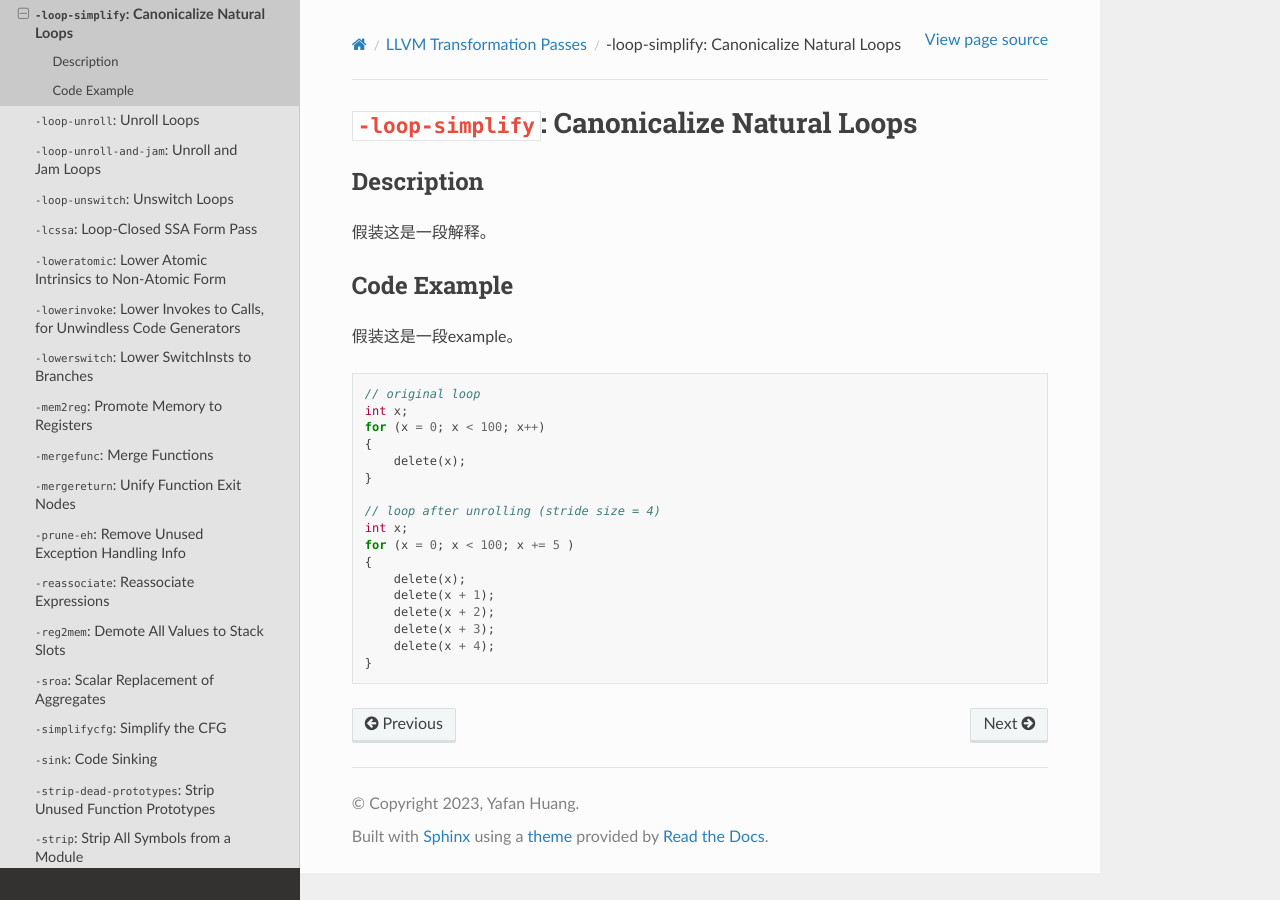
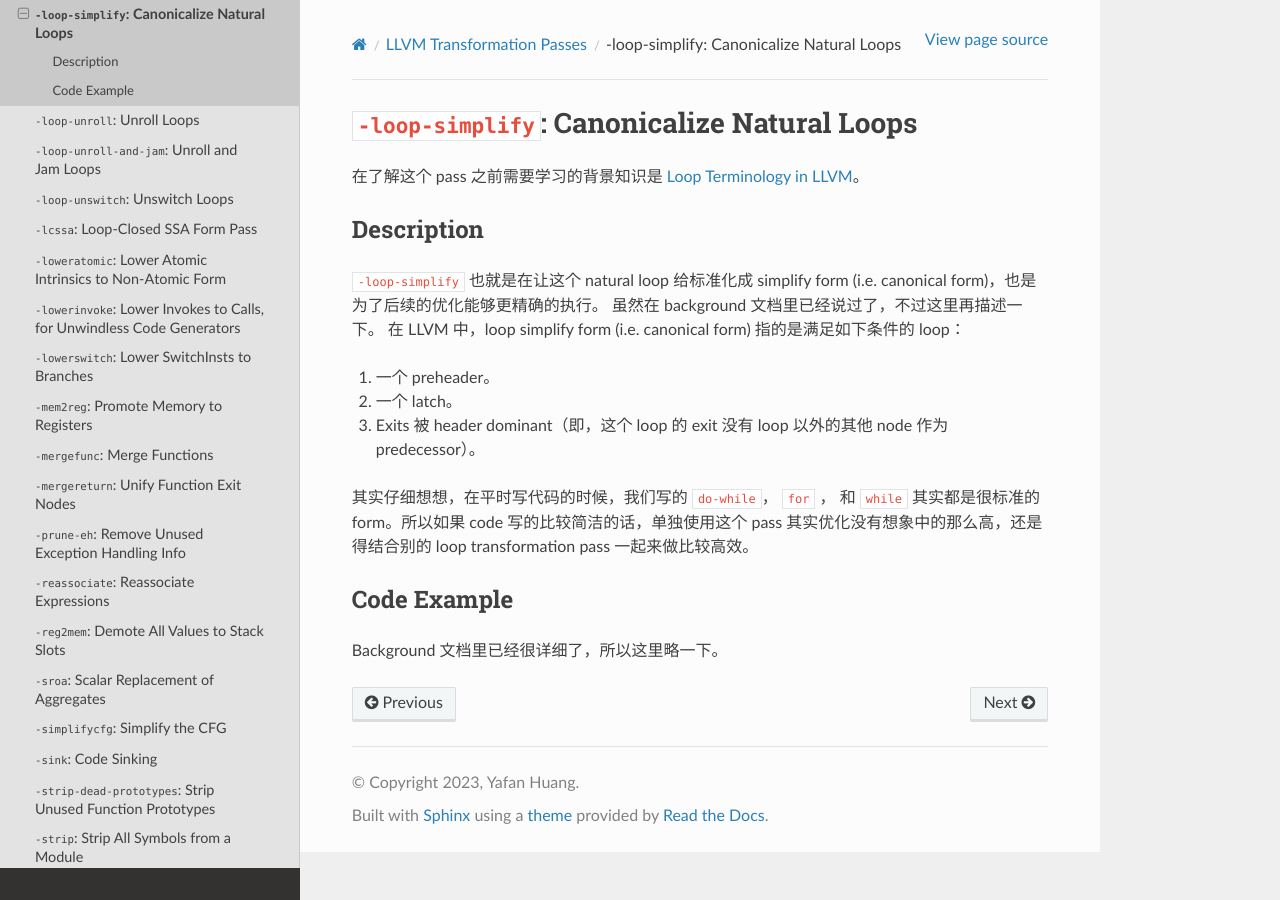
Before and after one commit to hyfshishen/understanding-llvm-transformation-passes, a Sphinx documentation site: the page built from docs/source/LLVM-transformation-passes/29-canonicalize-natural-loops.rst, in a window 1280 px wide. Built offline with Sphinx 7.4.7 and the Read the Docs theme 2.0.0, drawn with Linux system fonts in a browser that asks for light colours.

Commit message:
updating passes

```diff
--- a/docs/source/LLVM-transformation-passes/28-rotate-loops.rst
+++ b/docs/source/LLVM-transformation-passes/28-rotate-loops.rst
@@ -99,7 +99,7 @@ IR code level 我们已经可以感觉到什么了，因为 ``do-while`` 版本
 .. figure:: figures/28-original-cfg.png
    :alt: Original CFG.
    :align: center
-   :width: 400px
+   :width: 280px
 
    Original control-flow graph.
 
@@ -108,7 +108,7 @@ IR code level 我们已经可以感觉到什么了，因为 ``do-while`` 版本
 .. figure:: figures/28-transformed-cfg.png
    :alt: Transformed CFG.
    :align: center
-   :width: 400px
+   :width: 300px
 
    Control-flow graph after ``-loop-rotate`` .
 
--- a/docs/source/LLVM-transformation-passes/29-canonicalize-natural-loops.rst
+++ b/docs/source/LLVM-transformation-passes/29-canonicalize-natural-loops.rst
@@ -1,31 +1,22 @@
 ``-loop-simplify``: Canonicalize Natural Loops
 =====
 
+在了解这个 pass 之前需要学习的背景知识是 :doc:`../compiler-basics/loop-terminologies-in-llvm`。
+
 Description
 --------
-假装这是一段解释。
+
+``-loop-simplify`` 也就是在让这个 natural loop 给标准化成 simplify form (i.e. canonical form)，也是为了后续的优化能够更精确的执行。
+虽然在 background 文档里已经说过了，不过这里再描述一下。
+在 LLVM 中，loop simplify form (i.e. canonical form) 指的是满足如下条件的 loop：
+
+1. 一个 preheader。
+2. 一个 latch。
+3. Exits 被 header dominant（即，这个 loop 的 exit 没有 loop 以外的其他 node 作为 predecessor）。
+
+其实仔细想想，在平时写代码的时候，我们写的 ``do-while``， ``for`` ， 和 ``while`` 其实都是很标准的 form。所以如果 code 写的比较简洁的话，单独使用这个 pass 其实优化没有想象中的那么高，还是得结合别的 loop transformation pass 一起来做比较高效。
 
 Code Example
 --------
 
-假装这是一段example。
-
-.. code-block:: C
-
-    // original loop
-    int x;
-    for (x = 0; x < 100; x++)
-    {
-        delete(x);
-    }
-
-    // loop after unrolling (stride size = 4)
-    int x;
-    for (x = 0; x < 100; x += 5 )
-    {
-        delete(x);
-        delete(x + 1);
-        delete(x + 2);
-        delete(x + 3);
-        delete(x + 4);
-    }
+Background 文档里已经很详细了，所以这里略一下。
```
Also changed, not shown: docs/source/LLVM-transformation-passes/30-unroll-loops.rst (+7 -23 lines).
